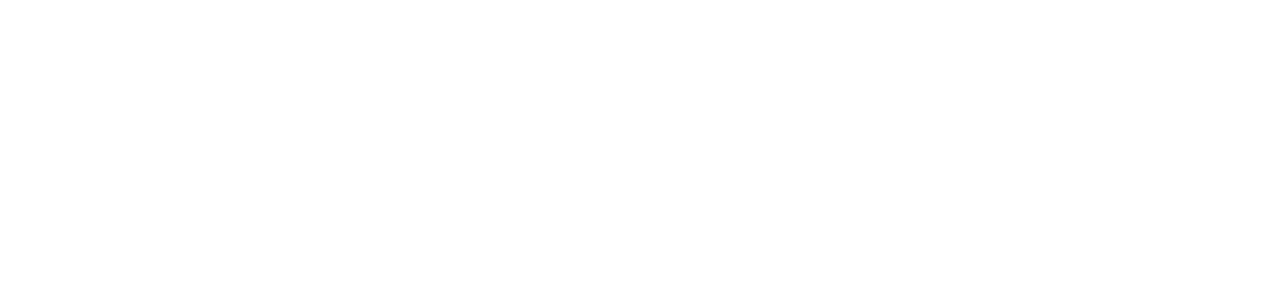
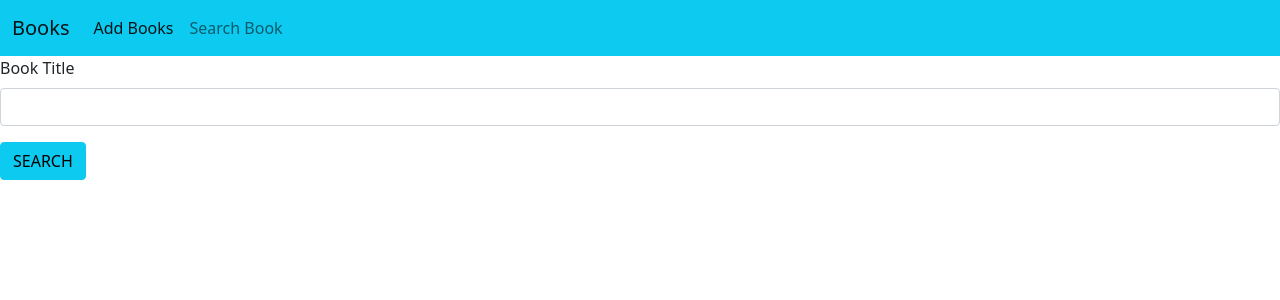
Before and after one commit to snehasamuel/Book-React_App, a React (Create React App) app: page /search in a window 1280 px wide. Shown: the top 300 px of the page. Built offline with nearby package versions, Linux system fonts and the light colour scheme.

Commit message:
Search Book completed

```diff
--- a/src/components/Searchbook.js
+++ b/src/components/Searchbook.js
@@ -1,10 +1,27 @@
 import React from 'react'
+import Navigation from './Navigation'
 
 const Searchbook = () => {
   return (
     <div>
+        <Navigation/>
+        <div classNameName="container">
+    <div classNameName="row">
+        <div classNameName="col col-12 col-sm-12 col-md-12 col-lg-12 col-xl-12 col-xxl-12">
 
+<div className="row g-3">
+    <div className="col col-12 col-sm-12 col-md-12 col-lg-12 col-xl-12 col-xxl-12">
+        <label for="" className="form-label">Book Title</label>
+        <input type="text" className="form-control"/>
+    </div>
+    <div className="col col-12 col-sm-6 col-md-6 col-lg-6 col-xl-6 col-xxl-6">
+        <button className="btn btn-info">SEARCH</button>
+    </div>
+</div>
 
+        </div>
+    </div>
+</div>
 
     </div>
   )
```
